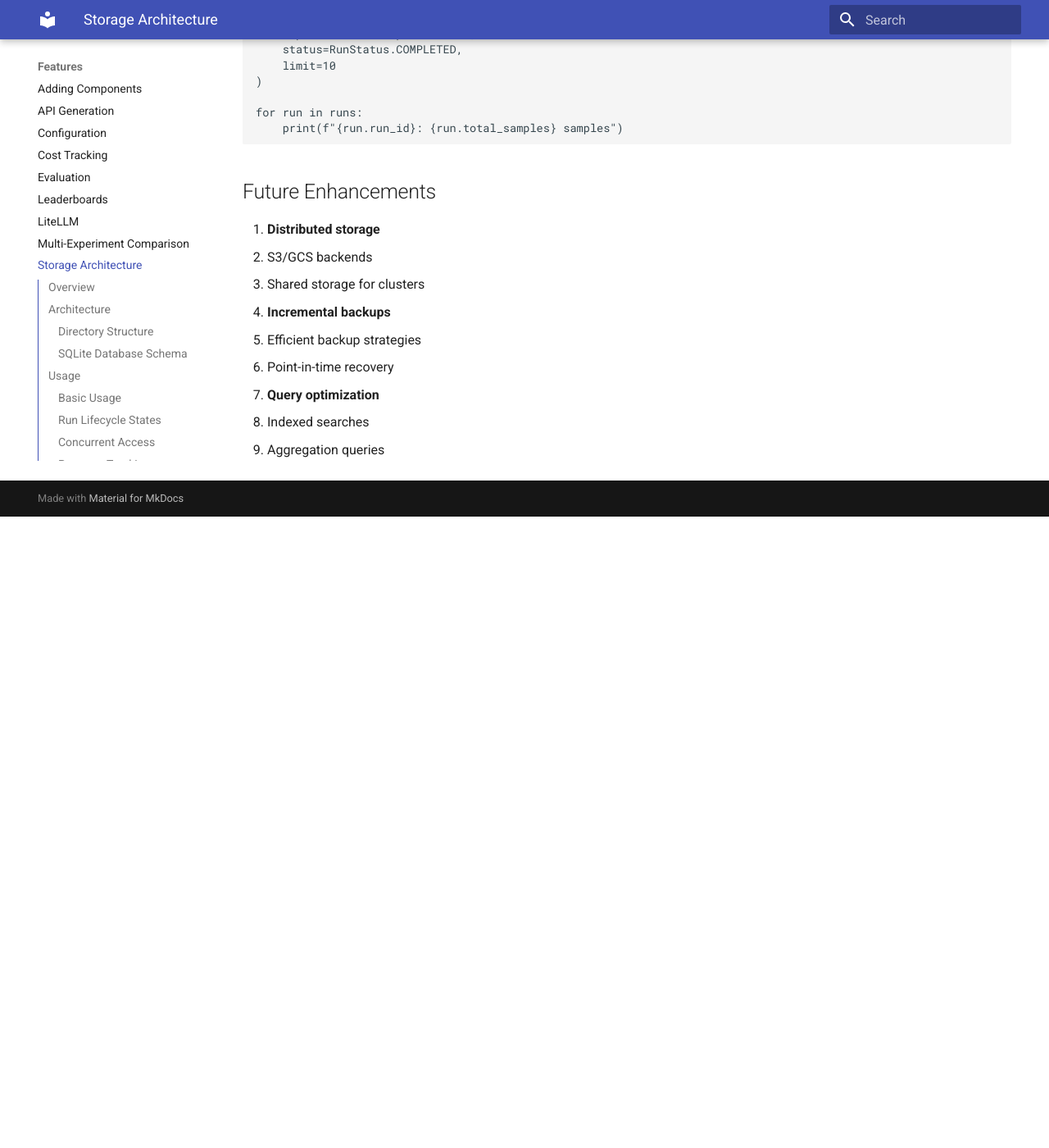
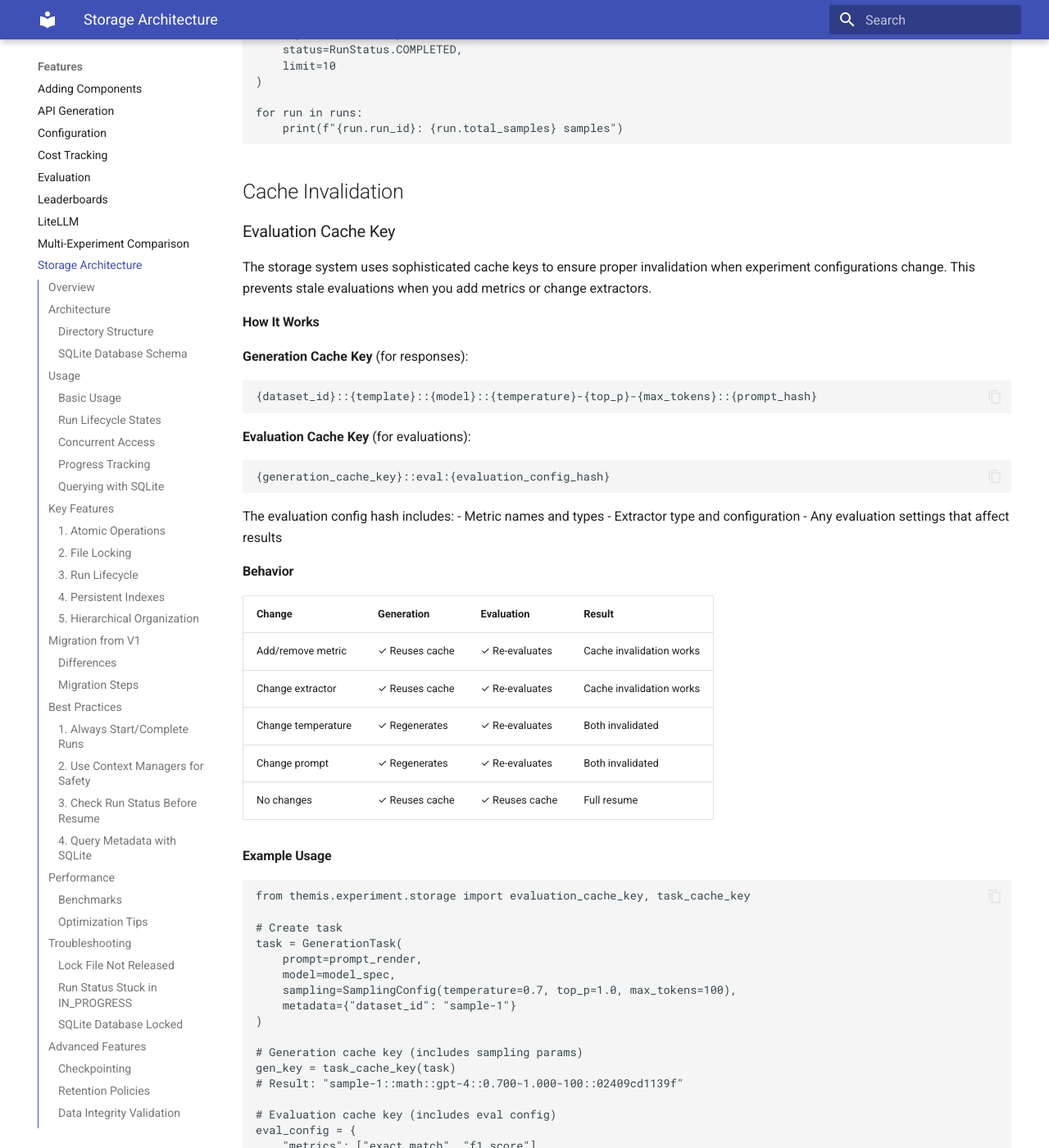
Before and after one commit to Pittawat2542/themis, an MkDocs documentation site: the page built from docs/STORAGE.md, in a window 1280 px wide and 1400 px high, scrolled down 11032 px. Shown: the whole window at 82% size. Built offline with MkDocs 1.6.1 and Material for MkDocs 9.7.7, drawn with Linux system fonts in a browser that asks for light colours; before the commit the page ends 11662 px from its top, so only the background shows below that; some of the changed text lies outside the part shown.

Commit message:
docs: add evaluation cache invalidation documentation
Add comprehensive documentation for the evaluation cache invalidation
system with examples, technical details, and behavior explanations.

Changes to README.md:
- Update feature highlights to mention smart cache invalidation
- Note that caching works for both generation and evaluation

Changes to docs/STORAGE.md:
- Add comprehensive "Cache Invalidation" section
- Explain evaluation cache key concept with examples
- Behavior table showing cache invalidation for different changes
- Code examples for adding metrics and changing extractors
- Technical details from orchestrator implementation
- Backward compatibility notes

New file docs/CACHE_INVALIDATION.md:
- Problem statement and failing scenarios
- Solution architecture and implementation details
- File-by-file change documentation
- Behavior changes before/after
- Usage examples with code
- Cache key format examples
- Test coverage summary
- Backward compatibility notes

Documentation now provides:
- Clear explanation of cache invalidation behavior
- Practical examples for common scenarios
- Technical reference for implementation details
- Migration guidance for existing code

````diff
--- a/docs/STORAGE.md
+++ b/docs/STORAGE.md
@@ -566,6 +566,163 @@ for run in runs:
     print(f"{run.run_id}: {run.total_samples} samples")
 ```
 
+## Cache Invalidation
+
+### Evaluation Cache Key
+
+The storage system uses sophisticated cache keys to ensure proper invalidation when experiment configurations change. This prevents stale evaluations when you add metrics or change extractors.
+
+#### How It Works
+
+**Generation Cache Key** (for responses):
+```
+{dataset_id}::{template}::{model}::{temperature}-{top_p}-{max_tokens}::{prompt_hash}
+```
+
+**Evaluation Cache Key** (for evaluations):
+```
+{generation_cache_key}::eval:{evaluation_config_hash}
+```
+
+The evaluation config hash includes:
+- Metric names and types
+- Extractor type and configuration
+- Any evaluation settings that affect results
+
+#### Behavior
+
+| Change | Generation | Evaluation | Result |
+|--------|-----------|------------|--------|
+| Add/remove metric | ✓ Reuses cache | ✓ Re-evaluates | Cache invalidation works |
+| Change extractor | ✓ Reuses cache | ✓ Re-evaluates | Cache invalidation works |
+| Change temperature | ✓ Regenerates | ✓ Re-evaluates | Both invalidated |
+| Change prompt | ✓ Regenerates | ✓ Re-evaluates | Both invalidated |
+| No changes | ✓ Reuses cache | ✓ Reuses cache | Full resume |
+
+#### Example Usage
+
+```python
+from themis.experiment.storage import evaluation_cache_key, task_cache_key
+
+# Create task
+task = GenerationTask(
+    prompt=prompt_render,
+    model=model_spec,
+    sampling=SamplingConfig(temperature=0.7, top_p=1.0, max_tokens=100),
+    metadata={"dataset_id": "sample-1"}
+)
+
+# Generation cache key (includes sampling params)
+gen_key = task_cache_key(task)
+# Result: "sample-1::math::gpt-4::0.700-1.000-100::02409cd1139f"
+
+# Evaluation cache key (includes eval config)
+eval_config = {
+    "metrics": ["exact_match", "f1_score"],
+    "extractor": "json_field_extractor:answer"
+}
+eval_key = evaluation_cache_key(task, eval_config)
+# Result: "sample-1::math::gpt-4::0.700-1.000-100::02409cd1139f::eval:41350460b0e7"
+```
+
+#### Scenario: Adding New Metrics
+
+```python
+# Run 1: Evaluate with exact_match only
+pipeline = EvaluationPipeline(
+    extractor=JsonFieldExtractor("answer"),
+    metrics=[ExactMatch()]
+)
+orchestrator.run(dataset, run_id="exp-1")
+# Evaluations cached with config hash for exact_match only
+
+# Run 2: Add f1_score metric
+pipeline = EvaluationPipeline(
+    extractor=JsonFieldExtractor("answer"),
+    metrics=[ExactMatch(), F1Score()]  # Added new metric
+)
+orchestrator.run(dataset, run_id="exp-1", resume=True)
+# ✓ Reuses cached generations (same temperature, model, prompt)
+# ✓ Re-evaluates all samples (different eval config hash)
+# Both metrics computed on all samples
+```
+
+#### Scenario: Changing Extractor
+
+```python
+# Run 1: Extract from "answer" field
+pipeline = EvaluationPipeline(
+    extractor=JsonFieldExtractor("answer"),
+    metrics=[ExactMatch()]
+)
+
+# Run 2: Change to "solution" field
+pipeline = EvaluationPipeline(
+    extractor=JsonFieldExtractor("solution"),  # Changed field
+    metrics=[ExactMatch()]
+)
+orchestrator.run(dataset, run_id="exp-1", resume=True)
+# ✓ Reuses cached generations
+# ✓ Re-evaluates with new extractor (different eval config hash)
+```
+
+#### Technical Details
+
+The orchestrator automatically builds the evaluation config:
+
+```python
+# From orchestrator.py
+def _build_evaluation_config(self) -> dict:
+    """Build evaluation configuration for cache key generation."""
+    config = {}
+
+    # Add metric names/types
+    if hasattr(self._evaluation, "_metrics"):
+        config["metrics"] = sorted([
+            f"{metric.__class__.__module__}.{metric.__class__.__name__}:{metric.name}"
+            for metric in self._evaluation._metrics
+        ])
+
+    # Add extractor type and config
+    if hasattr(self._evaluation, "_extractor"):
+        extractor = self._evaluation._extractor
+        config["extractor"] = f"{extractor.__class__.__module__}.{extractor.__class__.__name__}"
+
+        if hasattr(extractor, "field_name"):
+            config["extractor_field"] = extractor.field_name
+
+    return config
+```
+
+This config is automatically passed to storage operations:
+
+```python
+# Loading cached evaluations
+evaluation_config = self._build_evaluation_config()
+cached_evaluations = storage.load_cached_evaluations(
+    run_id, evaluation_config=evaluation_config
+)
+
+# Saving evaluations
+storage.append_evaluation(
+    run_id, record, evaluation, evaluation_config=evaluation_config
+)
+```
+
+#### Backward Compatibility
+
+Code without evaluation config still works (falls back to generation key only):
+
+```python
+# Old style (no config) - works but less precise
+storage.append_evaluation("run-1", record, evaluation)
+# Uses task_cache_key only
+
+# New style (with config) - proper invalidation
+storage.append_evaluation("run-1", record, evaluation, evaluation_config=config)
+# Uses evaluation_cache_key with config hash
+```
+
 ## Future Enhancements
 
 1. **Distributed storage**
````
Also changed, not shown: README.md (+1 -1 lines), docs/CACHE_INVALIDATION.md (added, +285 -0 lines).
